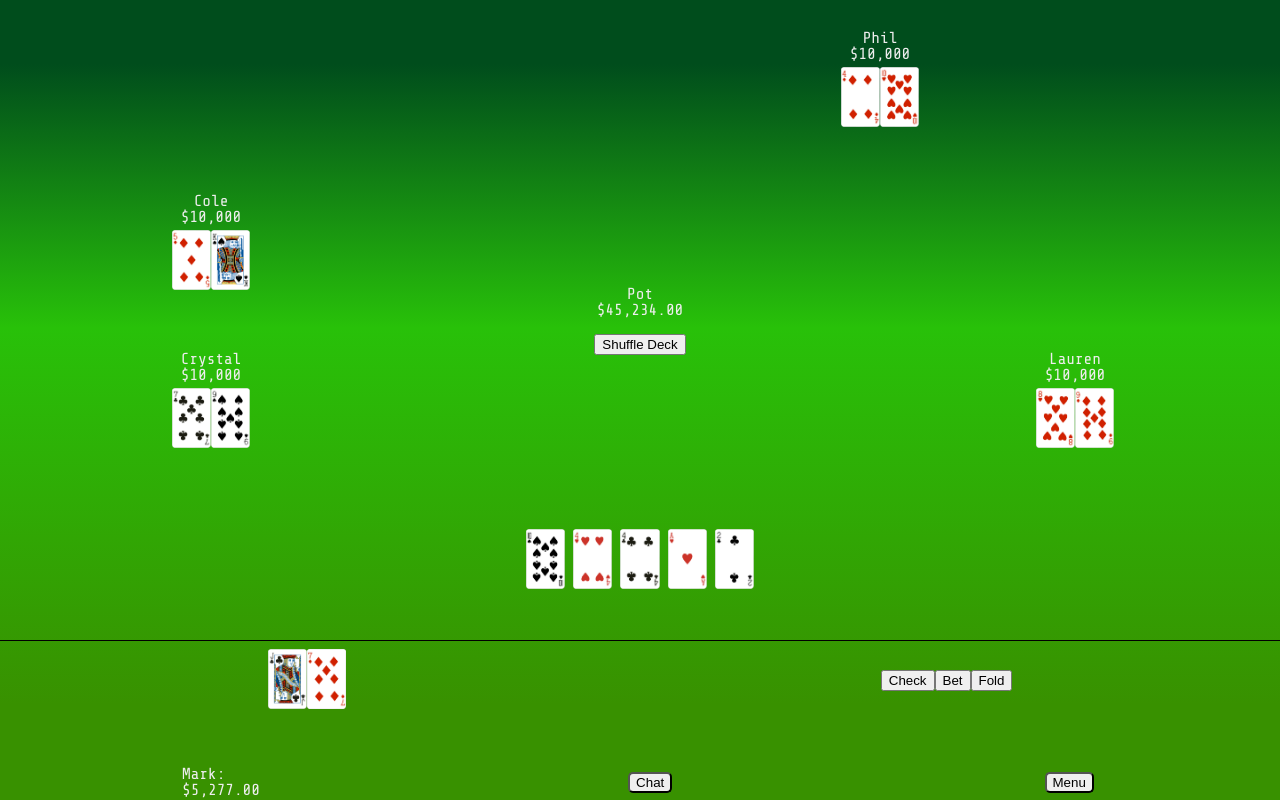
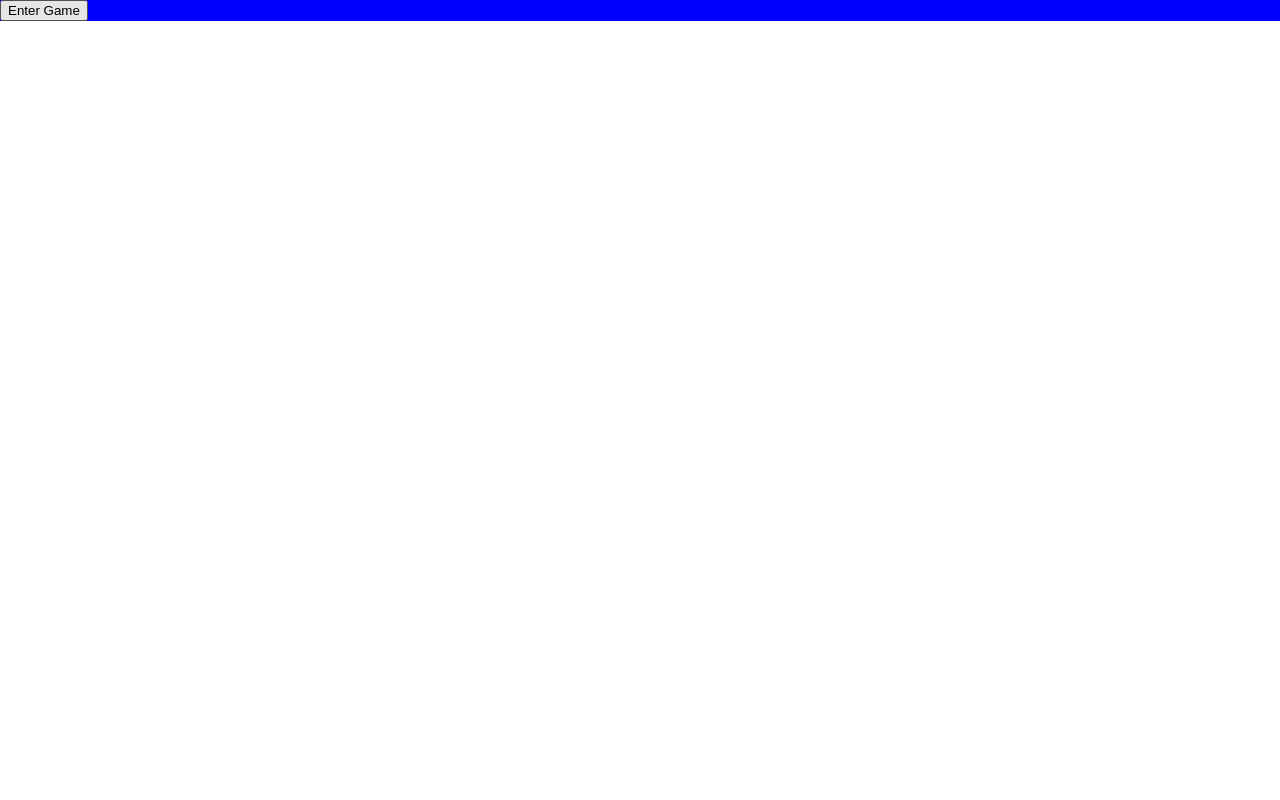
Before and after one commit to vinarius/poker, a React (Create React App) app in the folder poker-ui/: page / in a window 1280 px wide. Built offline with nearby package versions, Linux system fonts and the light colour scheme.

Commit message:
added a main menu with enter and exit buttons toggling two different screens

```diff
--- a/poker-ui/src/App.tsx
+++ b/poker-ui/src/App.tsx
@@ -1,15 +1,13 @@
 import React from 'react';
 import './reset.css';
-import './App.css';
 import { StateProvider } from './components/StateProvider/stateProvider';
-import { Table } from './components/Table/table';
+import { Container } from './components/container';
 
 function App() {
+
   return (
     <StateProvider>
-      <div className="App">
-        <Table />
-      </div>
+      <Container />
     </StateProvider>
   );
 }
--- /dev/null
+++ b/poker-ui/src/components/MainMenu/mainMenu.tsx
@@ -0,0 +1,13 @@
+import React, { FunctionComponent, useContext } from 'react';
+import { MyContext } from '../StateProvider/stateProvider';
+
+export const MainMenu: FunctionComponent = () => {
+
+    const { enterGame } = useContext(MyContext);
+
+    return (
+        <div>
+            <button onClick={()=>{enterGame()}}>Enter Game</button>
+        </div>
+    );
+};
--- a/poker-ui/src/components/StateProvider/myReducer.ts
+++ b/poker-ui/src/components/StateProvider/myReducer.ts
@@ -1,23 +1,38 @@
+import { IState } from './../../interfaces/state';
 import stateActions from './stateActions';
 import ShuffleDeck from '../../services/shuffleDeck';
 
-export default (state, action) => {
+export default (state: IState, action) => {
     switch(action.type) {
         case stateActions.SHUFFLE_DECK:
             return shuffleDeck(state);
         case stateActions.DRAW_CARD:
-            return drawCard;
+            return drawCard(state);
+        case stateActions.ENTER_GAME:
+            return enterGame(state);
+        case stateActions.EXIT_GAME:
+            return exitGame(state);
         default:
             return state;
     }
 };
 
-const shuffleDeck = (state) => ({
+const shuffleDeck = (state: IState) => ({
     ...state,
     deck: ShuffleDeck()
 });
 
-const drawCard = (state) => ({
+const drawCard = (state: IState) => ({
     ...state,
     deck: state.deck.shift()
 });
+
+const enterGame = (state: IState) => ({
+    ...state,
+    inGame: true
+});
+
+const exitGame = (state: IState) => ({
+    ...state,
+    inGame: false
+});
--- a/poker-ui/src/components/StateProvider/stateActions.ts
+++ b/poker-ui/src/components/StateProvider/stateActions.ts
@@ -1,7 +1,11 @@
 const SHUFFLE_DECK = 'shuffleDeck';
 const DRAW_CARD = 'drawCard';
+const ENTER_GAME = 'enterGame';
+const EXIT_GAME = 'exitGame';
 
 export default {
     DRAW_CARD,
-    SHUFFLE_DECK
+    SHUFFLE_DECK,
+    ENTER_GAME,
+    EXIT_GAME
 };
--- a/poker-ui/src/components/StateProvider/stateProvider.tsx
+++ b/poker-ui/src/components/StateProvider/stateProvider.tsx
@@ -6,32 +6,45 @@ import { IState } from '../../interfaces/state';
 
 export const MyContext = createContext();
 
-export const StateProvider = (props) => {
+export const StateProvider = (props: any) => {
 
     const defaultState: IState = {
+        inGame: false,
         deck: ShuffleDeck()
     };
 
     const [state, dispatch] = useReducer(myReducer, defaultState);
 
-    const shuffleDeck = () => {
+    const shuffleDeck: ()=> void = () => {
         dispatch({ type: stateActions.SHUFFLE_DECK });
     };
 
-    const drawCard = () => {
+    const drawCard: ()=> void = () => {
         dispatch({ type: stateActions.DRAW_CARD });
     };
 
+    const enterGame: ()=> void = () => {
+        dispatch({ type: stateActions.ENTER_GAME });
+    };
+
+    const exitGame: ()=> void = () => {
+        dispatch({ type: stateActions.EXIT_GAME });
+    };
+
     const {
+        inGame,
         tableSize,
         deck
     } = state;
 
     const providerValue = {
+        inGame,
         tableSize,
         deck,
         shuffleDeck,
-        drawCard
+        drawCard,
+        enterGame,
+        exitGame
     };
 
     return (
--- a/poker-ui/src/components/Table/table.tsx
+++ b/poker-ui/src/components/Table/table.tsx
@@ -13,7 +13,7 @@ interface player {
 export const Table = () => {
     const cardHeight: string = '60';
 
-    const { deck, shuffleDeck } = useContext(MyContext);
+    const { deck, shuffleDeck, exitGame } = useContext(MyContext);
     console.log('deck:', deck);
 
     const playerData: player[] = require('../../assets/playerData.json').Items;
@@ -197,6 +197,7 @@ export const Table = () => {
                         </div>
                         <button className='margin-quarter menu-button'>Chat</button>
                         <button className='margin-quarter menu-button'>Menu</button>
+                        <button className='margin-quarter menu-button' onClick={()=>{exitGame()}}>Exit</button>
                     </div>
                 </div>
             </main>
--- /dev/null
+++ b/poker-ui/src/components/container.tsx
@@ -0,0 +1,17 @@
+import React, { FunctionComponent, useContext } from 'react';
+import '../App.css';
+import { MyContext } from './StateProvider/stateProvider';
+import { Table } from './Table/table';
+import { MainMenu } from './MainMenu/mainMenu';
+
+export const Container: FunctionComponent = () => {
+
+    const { inGame } = useContext(MyContext);
+    console.log('inGame:', inGame);
+
+    return (
+        <div className='App'>
+            { inGame ? <Table /> : <MainMenu /> }
+        </div>
+    );
+};
--- a/poker-ui/src/interfaces/state.ts
+++ b/poker-ui/src/interfaces/state.ts
@@ -1,5 +1,6 @@
 import { ICard } from './card';
 
 export interface IState {
-    deck: ICard[]
+    inGame: Boolean;
+    deck: ICard[];
 }
```
